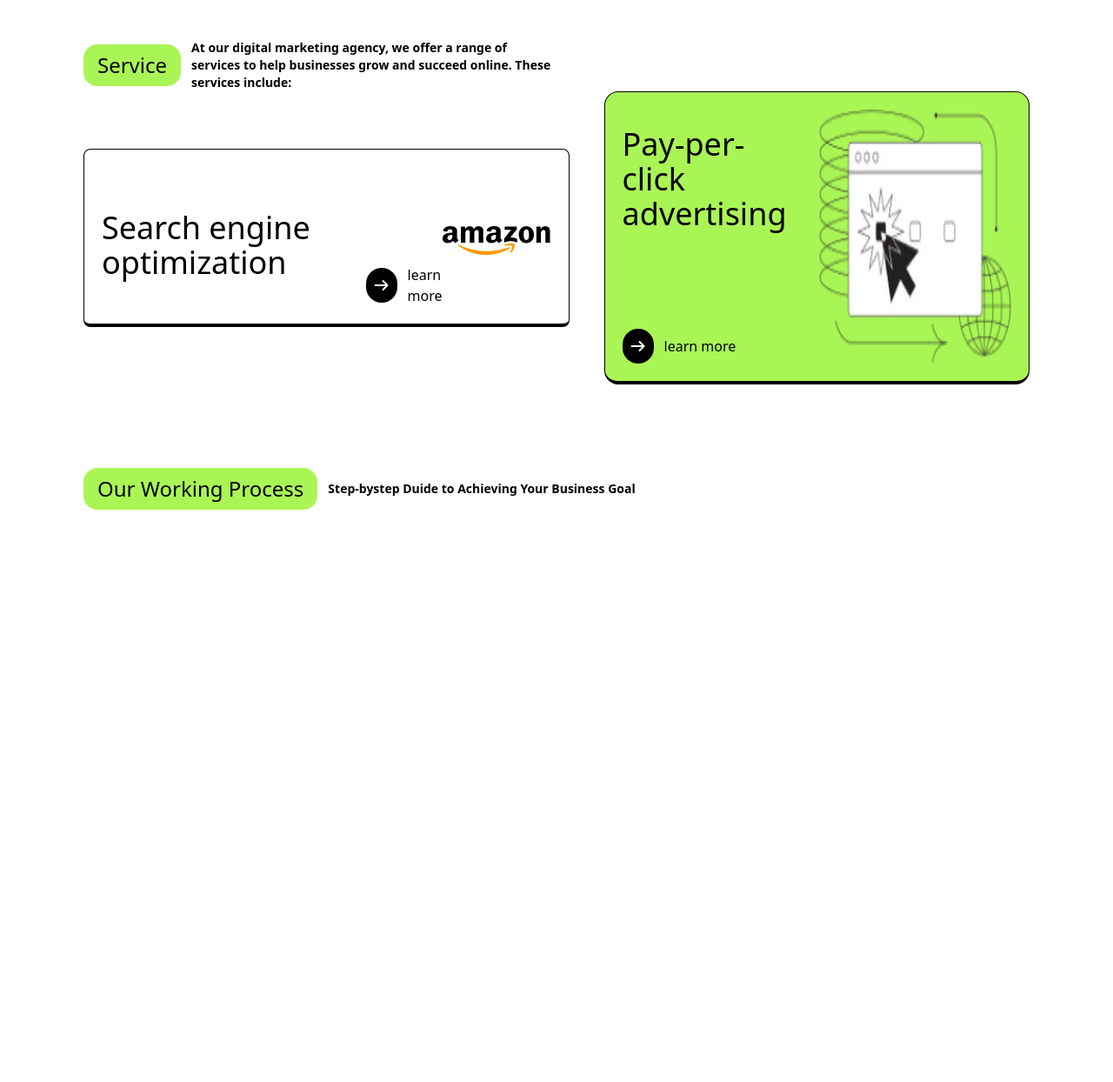
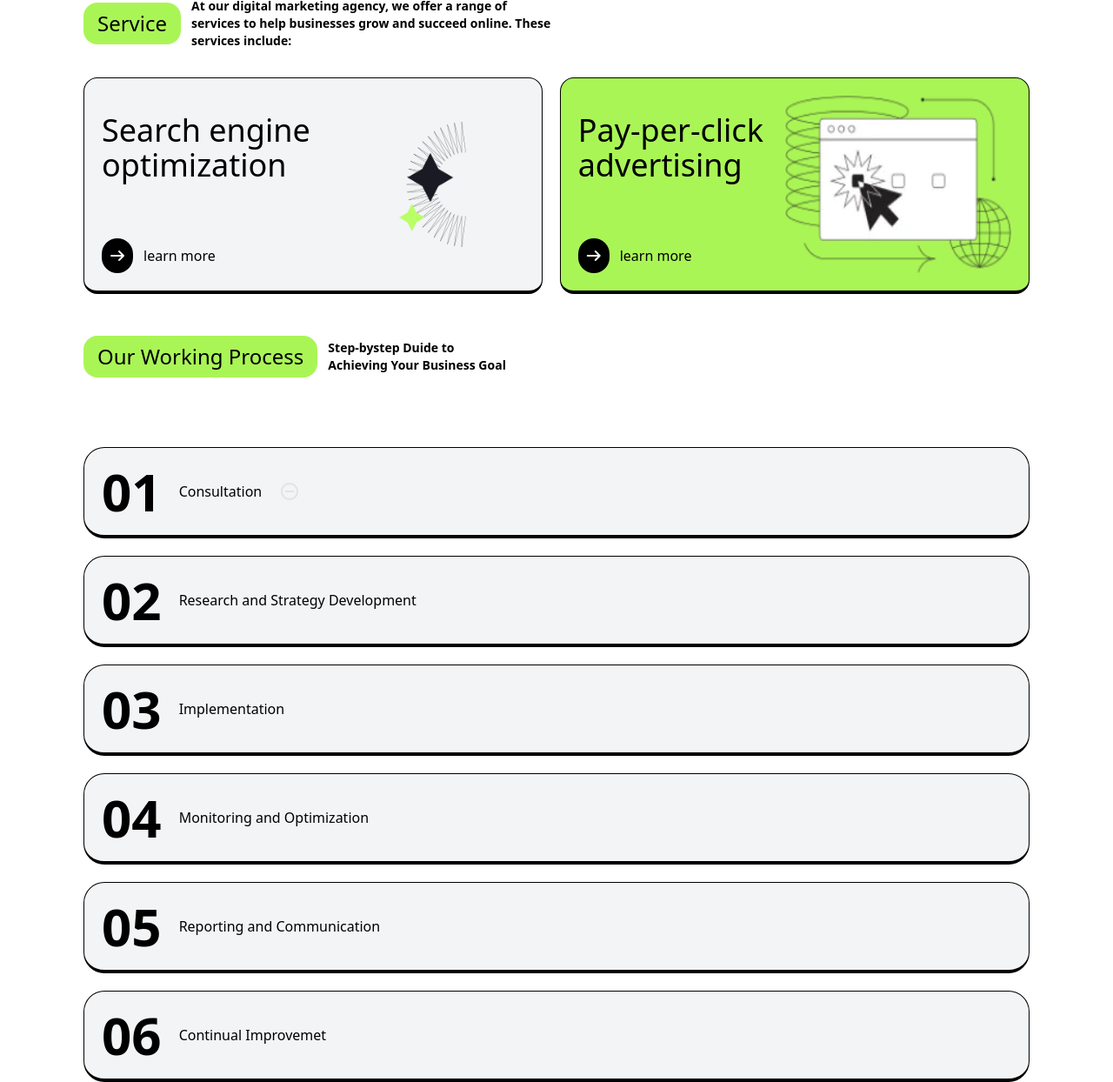
Before and after one commit to terhemeniorwua-png/positivus-landing-page, a website: page index.html in a window 1280 px wide. Shown: the part 802-2046 px from the top of the page at 87% size. Before the commit the page ends 1388 px from the top, so only its background shows below. Drawn offline with Linux system fonts and the light colour scheme.

Commit message:
add the details sectiom

```diff
--- a/index.html
+++ b/index.html
@@ -42,24 +42,25 @@
             <img src="images/netflix.png" alt="">
             <img src="images/zoom.png" alt="">
         </div>
-        <div class="flex items-center w-[50%] gap-3 pt-24">
+        <div class="flex items-center w-[50%] gap-3 pt-12">
             <div class="button rounded-2xl bg p-2 px-4 text-2xl">Service</div>
             <p class="font-semibold text-sm">At our digital marketing agency, we offer a range of services to
 help businesses grow and succeed online. These services include:</p>
         </div>
-        <div class="flex justify-between items-center gap-10">
-         <div class="flex justify-between p-5 border border-b-4 rounded-lg items-center">
-
-                <h2 class="text-4xl pt-5 w-[90%]">Search engine optimization</h2>
-               <div class="flex items-center gap-3 pt-28">
+    <div class="flex justify-center items-center gap-5 mt-8">
+        <div class="flex justify-between items-center  p-5 border border-b-4 rounded-2xl bg-gray-100">
+            <div>
+                 <h2 class="text-4xl pt-5 w-[90%]">Search engine optimization</h2>
+               <div class="flex items-center gap-3 pt-16">
                  <p class="bg-black text-white p-2 rounded-full"><i class="fa-solid fa-arrow-right"></i> </p><h2>learn more</h2>
                </div>
-            <img src="images/amazon.png" alt="">
+            </div>
+            <img src="images/blackstar.webp" alt="" class="size-36">
         </div>
-            <div class="flex justify-between p-5 bg border border-b-4 rounded-2xl">
-                  <div>
+        <div class="flex justify-between p-5 bg border border-b-4 rounded-2xl">
+            <div>
                 <h2 class="text-4xl pt-5 w-[90%]">Pay-per-click advertising</h2>
-               <div class="flex items-center gap-3 pt-28">
+               <div class="flex items-center gap-3 pt-16">
                  <p class="bg-black text-white p-2 rounded-full"><i class="fa-solid fa-arrow-right"></i> </p><h2>learn more</h2>
                </div>
 
@@ -67,9 +68,47 @@ help businesses grow and succeed online. These services include:</p>
             <img src="images/click.webp" alt="" class="w-[90%]">
             </div>
         </div>
-                <div class="flex items-center w-[70%] gap-3 pt-24">
+                <div class="flex items-center w-[70%] gap-3 pt-12">
             <div class="button rounded-2xl bg p-2 px-4 text-2xl">Our Working Process</div>
-            <p class="font-semibold text-sm">Step-bystep Duide to Achieving Your Business Goal</p>
+            <p class="font-semibold text-sm w-[28%]">Step-bystep Duide to Achieving Your Business Goal</p>
+        </div>
+       </section>
+       <section class="mt-20">
+        <div class="bg-gray-100 border border-b-4 p-5 rounded-3xl">
+            <details>
+                <summary class="flex items-center gap-5"><div class="flex items-center gap-5"><h2><b class="text-6xl">01</b></h2><p>Consultation</p></div><img src="images/do_not_disturb_on_24dp_E3E3E3_FILL0_wght400_GRAD0_opsz24.svg" alt="" class="text-black"></summary>
+                <p>During the initial consultation, we will discuss your business goals and objectives, target audience, and current marketing efforts. This will allow us to understand your needs and tailor our services to best fit your requirements.</p>
+            </details>
+        </div>
+           <div class="bg-gray-100 border border-b-4 p-5 rounded-3xl mt-5">
+            <details>
+               <summary class="flex items-center gap-5"><h2><b class="text-6xl">02</b></h2><p>Research and Strategy Development</p></summary>
+                <p>During the initial consultation, we will discuss your business goals and objectives, target audience, and current marketing efforts. This will allow us to understand your needs and tailor our services to best fit your requirements.</p>
+            </details>
+        </div>
+           <div class="bg-gray-100 border border-b-4 p-5 rounded-3xl mt-5">
+            <details>
+               <summary class="flex items-center gap-5"><h2><b class="text-6xl">03</b></h2><p>Implementation</p></summary>
+                <p>During the initial consultation, we will discuss your business goals and objectives, target audience, and current marketing efforts. This will allow us to understand your needs and tailor our services to best fit your requirements.</p>
+            </details>
+        </div>
+           <div class="bg-gray-100 border border-b-4 p-5 rounded-3xl mt-5">
+            <details>
+               <summary class="flex items-center gap-5"><h2><b class="text-6xl">04</b></h2><p>Monitoring and Optimization</p></summary>
+                <p>During the initial consultation, we will discuss your business goals and objectives, target audience, and current marketing efforts. This will allow us to understand your needs and tailor our services to best fit your requirements.</p>
+            </details>
+        </div>
+           <div class="bg-gray-100 border border-b-4 p-5 rounded-3xl mt-5">
+            <details>
+               <summary class="flex items-center gap-5"><h2><b class="text-6xl">05</b></h2><p>Reporting and Communication</p></summary>
+                <p>During the initial consultation, we will discuss your business goals and objectives, target audience, and current marketing efforts. This will allow us to understand your needs and tailor our services to best fit your requirements.</p>
+            </details>
+        </div>
+           <div class="bg-gray-100 border border-b-4 p-5 rounded-3xl mt-5">
+            <details>
+               <summary class="flex items-center gap-5"><h2><b class="text-6xl">06</b></h2><p>Continual Improvemet</p></summary>
+                <p>During the initial consultation, we will discuss your business goals and objectives, target audience, and current marketing efforts. This will allow us to understand your needs and tailor our services to best fit your requirements.</p>
+            </details>
         </div>
        </section>
     </main>
```
Also changed, not shown: src/output.css.
